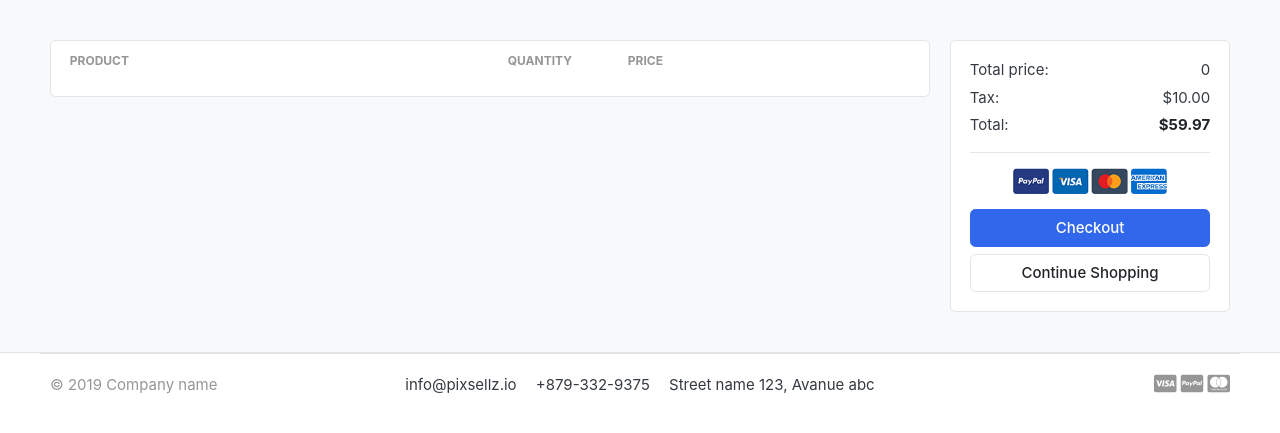
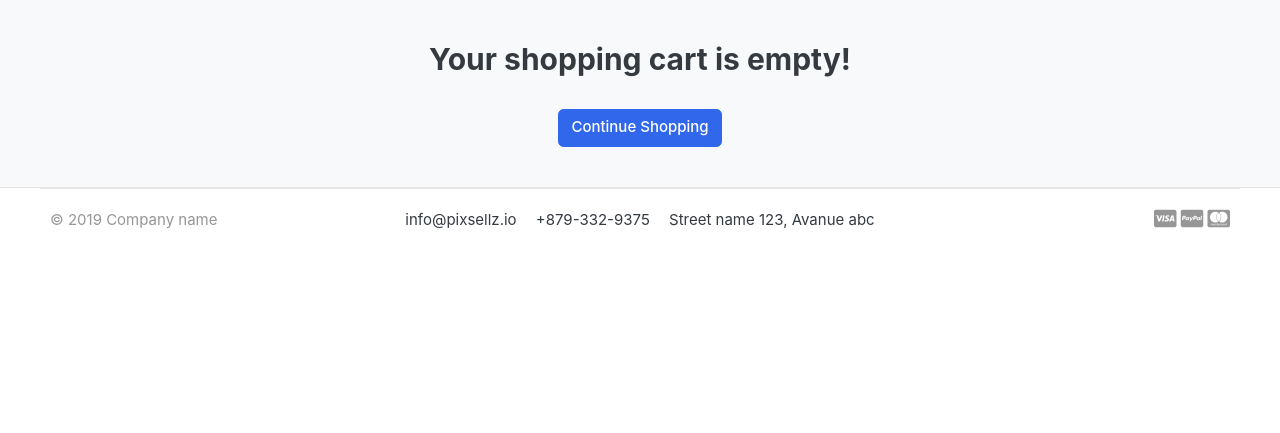
Before and after one commit to NguyenVietThanhAn1/koffeecart, a Django app: page /cart/ in a window 1280 px wide. Shown: the part 118-551 px from the top of the page. Run offline with Django 5.2, Linux system fonts and the light colour scheme; data comes from the database, SQL or seed files in the repository; both versions use the stored data as it was after the commit; lists and menus that the app fills with data are empty; some libraries are stand-ins or nearby versions; some web fonts are replaced.

Commit message:
store and cart funct, logic and interface

```diff
--- /dev/null
+++ b/carts/context_processors.py
@@ -0,0 +1,16 @@
+from .models import Cart, CartItem, Product
+from .views import _cart_id
+
+def counter(request):
+    cart_count = 0
+    if 'admin' in request.path:
+        return {}
+    else:
+        try:
+            cart = Cart.objects.filter(cart_id = _cart_id(request))
+            cart_items = CartItem.objects.all().filter(cart = cart[:1])
+            for cart_item in cart_items:
+                cart_count += cart_item.quantity
+        except Cart.DoesNotExist:
+            cart_count = 0
+    return dict(cart_count = cart_count)
--- a/carts/models.py
+++ b/carts/models.py
@@ -1,5 +1,5 @@
 from django.db import models
-from store.models import Product
+from store.models import Product, Variation
 
 # Create your models here.
 class Cart(models.Model):
@@ -11,6 +11,7 @@ class Cart(models.Model):
 
 class CartItem(models.Model):
     product = models.ForeignKey(Product, on_delete=models.CASCADE)
+    variation = models.ManyToManyField(Variation, blank=True)
     cart = models.ForeignKey(Cart, on_delete=models.CASCADE)
     quantity = models.IntegerField()
     is_active = models.BooleanField(default=True)
@@ -18,5 +19,5 @@ class CartItem(models.Model):
     def sub_total(self):
         return self.product.price * self.quantity
 
-    def __str__(self):
+    def __unicode__(self):
         return self.product
--- a/carts/urls.py
+++ b/carts/urls.py
@@ -4,4 +4,6 @@ from . import views
 urlpatterns = [
     path('', views.cart, name='cart'),
     path('add_cart/<int:product_id>/', views.add_cart, name = 'add_cart'),
+    path('remove_cart/<int:product_id>/<int:cart_item_id>/', views.remove_cart, name = 'remove_cart'),
+    path('remove_cart_item/<int:product_id>/<int:cart_item_id>/', views.remove_cart_item, name = 'remove_cart_item'),
 ]
--- a/carts/views.py
+++ b/carts/views.py
@@ -1,9 +1,8 @@
-from django.shortcuts import render, redirect
-from store.models import Product
+from django.shortcuts import render, redirect, get_object_or_404
+from store.models import Product, Variation
 from .models import Cart, CartItem
 from django.http import HttpResponse
 from django.core.exceptions import ObjectDoesNotExist
-
 
 # Create your views here.
 def _cart_id(request):
@@ -14,6 +13,18 @@ def _cart_id(request):
 
 def add_cart(request, product_id):
     product = Product.objects.get(id=product_id)
+    product_variation = []
+    if request.method == 'POST':
+        for item in request.POST:
+            key = item
+            value = request.POST[key]
+
+            try:
+                variation = Variation.objects.get(product=product, variation_category__iexact=key, variation_value__iexact=value)
+                product_variation.append(variation)
+            except:
+                pass
+
     try:
         cart = Cart.objects.get(cart_id=_cart_id(request))
     except Cart.DoesNotExist:
@@ -21,26 +32,74 @@ def add_cart(request, product_id):
             cart_id = _cart_id(request)
         )
     cart.save()
-    try:
-        cart_item = CartItem.objects.get(product=product, cart=cart)
-        cart_item.quantity += 1
-        cart_item.save()
-    except CartItem.DoesNotExist:
+
+    is_cart_item_exist = CartItem.objects.filter(product=product, cart=cart).exists()
+    if is_cart_item_exist:
+        cart_item = CartItem.objects.filter(product=product, cart=cart)
+        ex_var_list = []
+        for item in cart_item:
+            existing_variation = item.variation.all()
+            ex_var_list.append(list(existing_variation))
+        if product_variation in ex_var_list:
+            index = ex_var_list.index(product_variation)
+            item = cart_item[index]
+            item.quantity += 1
+            item.save()
+        else:
+            cart_item = CartItem.objects.create(
+                product = product,
+                quantity = 1,
+                cart = cart
+            )
+            if len(product_variation) > 0:
+                item.variation.clear()
+                cart_item.variation.add(*product_variation)
+        item.save()
+    else:
         cart_item = CartItem.objects.create(
             product = product,
             quantity = 1,
             cart = cart
         )
+        if len(product_variation) > 0:
+            cart_item.variation.clear()
+            cart_item.variation.add(*product_variation)
         cart_item.save()
+    return redirect('cart')
+
+def remove_cart(request, product_id, cart_item_id):
+    cart = Cart.objects.get(cart_id = _cart_id(request))
+    product = get_object_or_404(Product, id = product_id)
+    try:
+        cart_item = CartItem.objects.get(product = product, cart = cart, id = cart_item_id)
+        if cart_item.quantity > 1:
+            cart_item.quantity -= 1
+            cart_item.save()
+        else:
+            cart_item.delete()
+    except:
+        pass
+    return redirect('cart')
+
+def remove_cart_item(request, product_id, cart_item_id):
+    cart = Cart.objects.get(cart_id = _cart_id(request))
+    product = get_object_or_404(Product, id = product_id)
+    cart_item = CartItem.objects.get(product = product, cart = cart, id = cart_item_id)
+    cart_item.delete()
     return redirect('cart')
 
 def cart(request, total=0, quantity=0, cart_items=None):
     try:
+        tax = 0
+        grand_total = 0
         cart = Cart.objects.get(cart_id = _cart_id(request))
         cart_items = CartItem.objects.filter(cart = cart, is_active = True)
         for cart_item in cart_items:
             total += (cart_item.product.price * cart_item.quantity)
             quantity += cart_item.quantity
+        tax = (2 * total)/100
+        grand_total = total + tax
+
     except ObjectDoesNotExist:
         pass
 
@@ -48,5 +107,7 @@ def cart(request, total=0, quantity=0, cart_items=None):
         'total': total,
         'quantity': quantity,
         'cart_items': cart_items,
+        'tax': tax,
+        'grand_total': grand_total,
     }
     return render(request, 'store/cart.html', context)
--- a/koffeecart/settings.py
+++ b/koffeecart/settings.py
@@ -66,6 +66,7 @@ TEMPLATES = [
                 'django.contrib.auth.context_processors.auth',
                 'django.contrib.messages.context_processors.messages',
                 'category.context_processors.menu_links',
+                'carts.context_processors.counter',
             ],
         },
     },
--- a/store/urls.py
+++ b/store/urls.py
@@ -2,6 +2,7 @@ from django.urls import path
 from . import views
 urlpatterns = [
     path('', views.store, name = 'store'),
-    path('<slug:category_slug>/', views.store, name = 'products_by_category'),
-    path('<slug:category_slug>/<slug:product_slug>/', views.product_detail, name = 'product_detail'),
+    path('category/<slug:category_slug>/', views.store, name = 'products_by_category'),
+    path('category/<slug:category_slug>/<slug:product_slug>/', views.product_detail, name = 'product_detail'),
+    path('search/', views.search, name='search')
 ]
--- a/templates/includes/navbar.html
+++ b/templates/includes/navbar.html
@@ -46,9 +46,9 @@
 	</div> <!-- col.// -->
 	<a href="{% url 'store' %}" class="btn btn-outline-primary">Store</a>
 	<div class="col-lg  col-md-6 col-sm-12 col">
-		<form action="#" class="search">
+		<form action="{% url 'search' %}" class="search" method="GET">
 			<div class="input-group w-100">
-			    <input type="text" class="form-control" style="width:60%;" placeholder="Search">
+			    <input type="text" class="form-control" style="width:60%;" placeholder="Search" name="keyword">
 
 			    <div class="input-group-append">
 			      <button class="btn btn-primary" type="submit">
@@ -67,9 +67,9 @@
 							<a href="./register.html"> Register</a>
 						</div>
 					</div>
-					<a href="./cart.html" class="widget-header pl-3 ml-3">
+					<a href="{% url 'cart' %}" class="widget-header pl-3 ml-3">
 						<div class="icon icon-sm rounded-circle border"><i class="fa fa-shopping-cart"></i></div>
-						<span class="badge badge-pill badge-danger notify">0</span>
+						<span class="badge badge-pill badge-danger notify">{{ cart_count }}</span>
 					</a>
 				</div> <!-- widgets-wrap.// -->
 			</div> <!-- col.// -->
--- a/templates/store/cart.html
+++ b/templates/store/cart.html
@@ -6,7 +6,12 @@
 <div class="container">
 
 <!-- ============================ COMPONENT 1 ================================= -->
-
+{%if not cart_items %}
+<h2 class="text-center">Your shopping cart is empty!</h2></br>
+<div class="text-center">
+	<a href="{% url 'store' %}" class="btn btn-primary">Continue Shopping</a>
+</div>
+ {%else%}
 <div class="row">
 	<aside class="col-lg-9">
 <div class="card">
@@ -26,8 +31,14 @@
 		<figure class="itemside align-items-center">
 			<div class="aside"><img src="{{ cart_item.product.images.url}}" class="img-sm"></div>
 			<figcaption class="info">
-				<a href="#" class="title text-dark">{{ cart_item.product.product_name }}</a>
-				<p class="text-muted small">Color: 25mpx<br> Size: Canon</p>
+				<a href="{{ cart_item.product.get_url }}" class="title text-dark">{{ cart_item.product.product_name }}</a>
+				<p class="text-muted small">
+					{% if cart_item.variations.all %}
+						{% for item in cart_item.variations.all %}
+							{{ item.variation_category | capfirst }} : {{ item.variation_value | capfirst }}{% if not forloop.last %}, {% endif %} <br>
+						{% endfor %}
+					{% endif %}
+				</p>
 			</figcaption>
 		</figure>
 	</td>
@@ -36,11 +47,17 @@
 					<div class="col">
 						<div class="input-group input-spinner">
 							<div class="input-group-prepend">
-							<button class="btn btn-light" type="button" id="button-plus"> <i class="fa fa-minus"></i> </button>
+							<a href="{% url 'remove_cart' cart_item.product.id  cart_item.id%}" class="btn btn-light" type="button" id="button-plus"> <i class="fa fa-minus"></i> </a>
 							</div>
 							<input type="text" class="form-control"  value="{{ cart_item.quantity}}">
 							<div class="input-group-append">
-							<a href="{% url 'add_cart' cart_item.product.id %}" class="btn btn-light" type="button" id="button-minus"> <i class="fa fa-plus"></i> </a>
+								<form action="{% url 'add_cart' cart_item.product.id %}" method="POST">
+								{% csrf_token %}
+								{% for item in cart_item.variations.all %}
+									<input type="hidden" name="{{ item.variation_category | lower }}" value="{{ item.variation_value | capfirst }}">
+									<button class="btn btn-light" type="submit" id="button-minus"> <i class="fa fa-plus"></i> </button>
+								{% endfor %}
+								</form>
 							</div>
 						</div> <!-- input-group.// -->
 					</div> <!-- col.// -->
@@ -52,7 +69,7 @@
 		</div> <!-- price-wrap .// -->
 	</td>
 	<td class="text-right">
-	<a href="" class="btn btn-danger"> Remove</a>
+	<a href="{% url 'remove_cart_item' cart_item.product.id cart_item.id%}" class="btn btn-danger"> Remove</a>
 	</td>
 </tr>
 {% endfor %}
@@ -67,22 +84,22 @@
 		<div class="card-body">
 			<dl class="dlist-align">
 			  <dt>Total price:</dt>
-			  <dd class="text-right">{{ total }}</dd>
+			  <dd class="text-right">{{ total }}VND</dd>
 			</dl>
 			<dl class="dlist-align">
 			  <dt>Tax:</dt>
-			  <dd class="text-right"> $10.00</dd>
+			  <dd class="text-right"> {{ tax }}VND</dd>
 			</dl>
 			<dl class="dlist-align">
-			  <dt>Total:</dt>
-			  <dd class="text-right text-dark b"><strong>$59.97</strong></dd>
+			  <dt>Grand Total:</dt>
+			  <dd class="text-right text-dark b"><strong>{{ grand_total }}</strong></dd>
 			</dl>
 			<hr>
 			<p class="text-center mb-3">
 				<img src="{% static './images/misc/payments.png' %}" height="26">
 			</p>
 			<a href="./place-order.html" class="btn btn-primary btn-block"> Checkout </a>
-			<a href="./store.html" class="btn btn-light btn-block">Continue Shopping</a>
+			<a href="{% url 'store' %}" class="btn btn-light btn-block">Continue Shopping</a>
 		</div> <!-- card-body.// -->
 		</div> <!-- card.// -->
 
@@ -90,6 +107,7 @@
 
 
 </div> <!-- row.// -->
+{%endif%}
 <!-- ============================ COMPONENT 1 END .// ================================= -->
 
 </div> <!-- container .//  -->
```
Also changed, not shown: carts/admin.py (+8 -2 lines), store/admin.py (+12 -1 lines), store/models.py (+23 -0 lines), store/views.py (+27 -3 lines), templates/store/product_detail.html (+19 -32 lines), templates/store/store.html (+33 -9 lines), carts/migrations/0002_cartitem_variation.py (added), db.sqlite3, store/migrations/0002_variation.py (added), store/migrations/0003_variation_variation_value.py (added).
